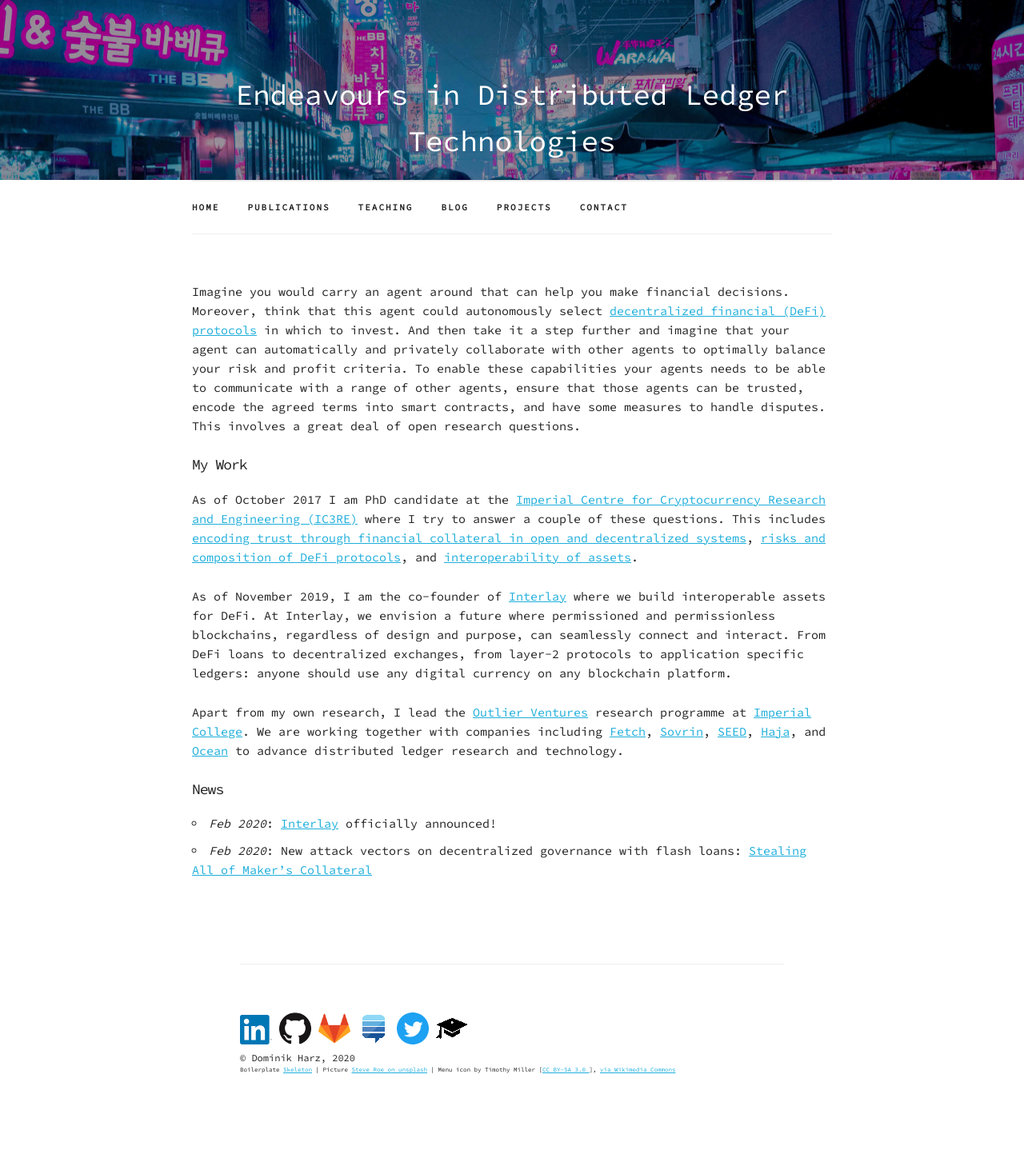
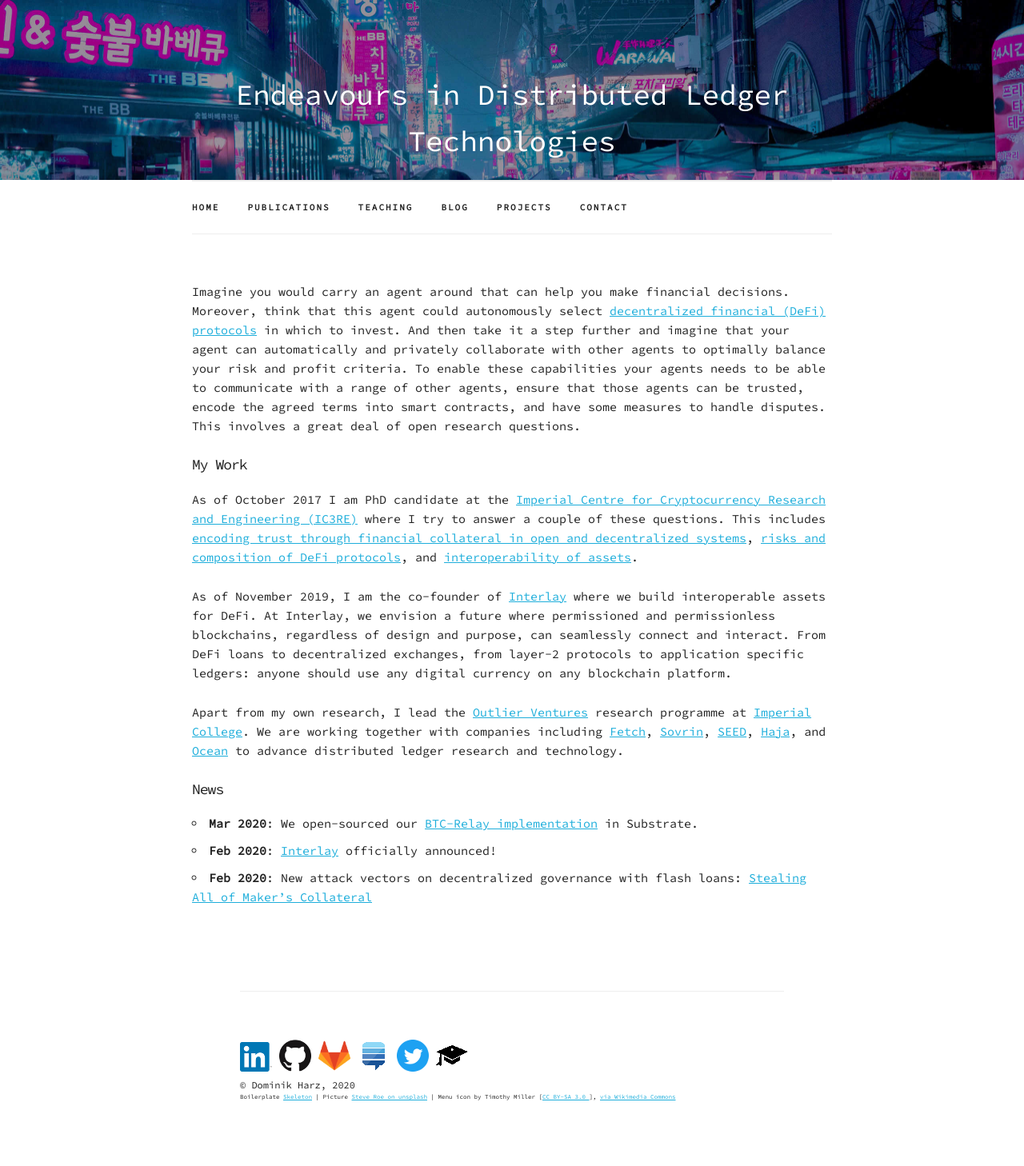
Before and after one commit to nud3l/nud3l.github.io, a Jekyll site: the page built from index.md, in a window 1280 px wide. Shown: the whole page at 80% size. Built offline with Jekyll 4.4.1, drawn with Linux system fonts in a browser that asks for light colours; nearby versions of some CDN libraries; before the commit the page ends 1424 px from its top, so only the background shows below that.

Commit message:
update news

```diff
--- a/index.md
+++ b/index.md
@@ -24,8 +24,9 @@
 
 ## News
 
-- *Feb 2020*: [Interlay](https://www.interlay.io/){:target="_blank"} officially announced!
-- *Feb 2020*: New attack vectors on decentralized governance with flash loans: [Stealing All of Maker’s Collateral](https://medium.com/@dominik.harz/stealing-all-of-makers-collateral-f940970605b1){:target="_blank"}
+- **Mar 2020**: We open-sourced our [BTC-Relay implementation](https://gitlab.com/interlay/btc-parachain) in Substrate.
+- **Feb 2020**: [Interlay](https://www.interlay.io/){:target="_blank"} officially announced!
+- **Feb 2020**: New attack vectors on decentralized governance with flash loans: [Stealing All of Maker’s Collateral](https://medium.com/@dominik.harz/stealing-all-of-makers-collateral-f940970605b1){:target="_blank"}
 
 <!--
 I occasionally write [blog posts](blog.html) about my projects, smart contract development, and general distributed ledgers. On this website, you will also find an overview of current and past [projects](projects.html) as well as my [publications and talks](publications.html). -->
```
